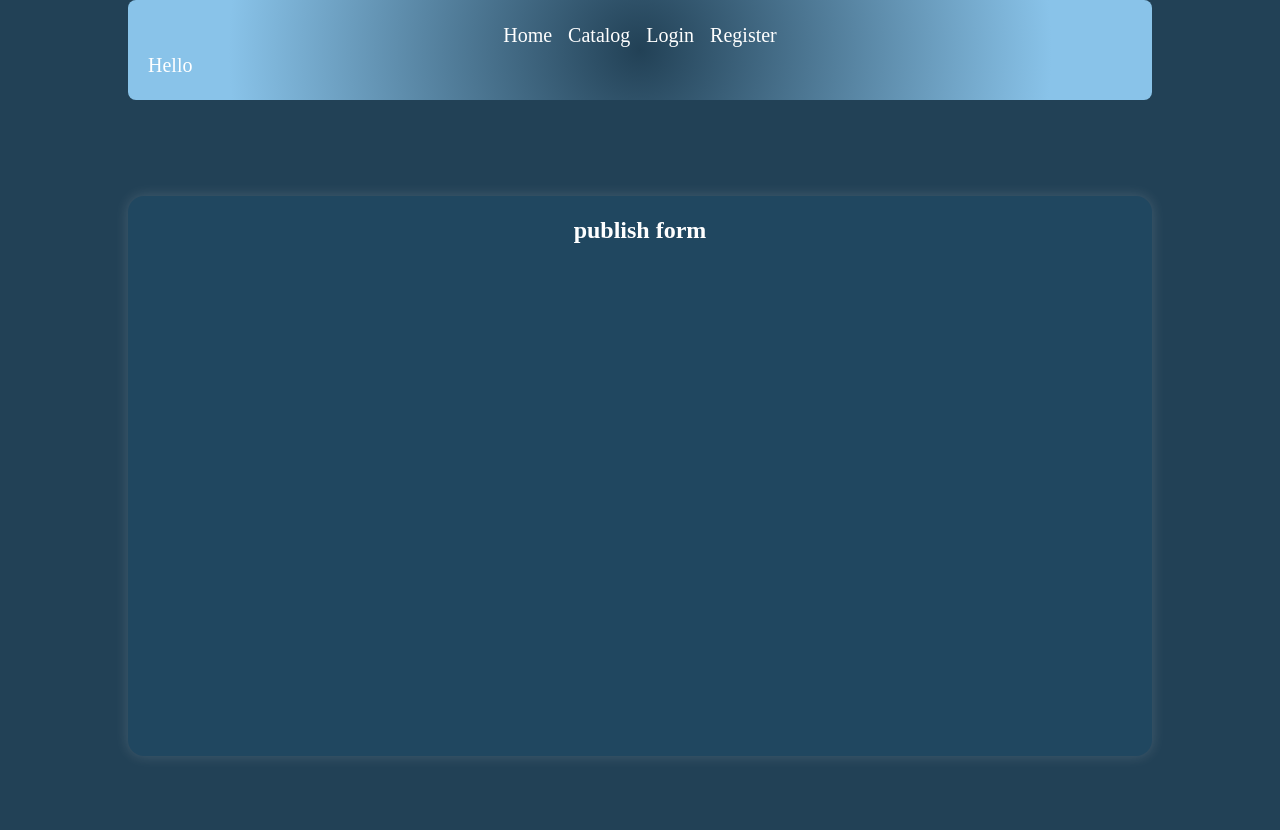
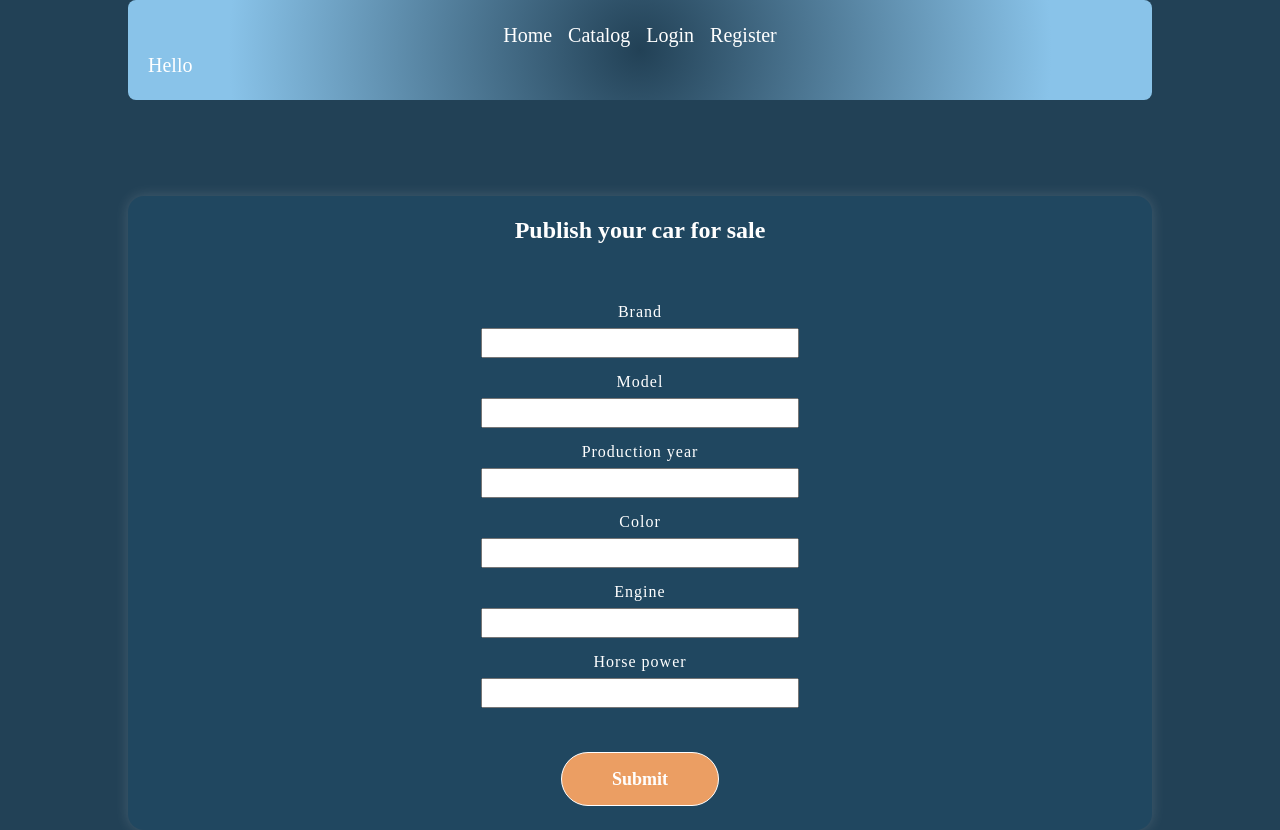
Before and after one commit to Dimo-Hristov/Auto-explorer, a React (Create React App) app in the folder client/: page /publish in a window 1280 px wide. Before the commit the page ends 800 px from the top, so only its background shows below. Built offline with nearby package versions, Linux system fonts and the light colour scheme.

Commit message:
create Cars context and implement publish form logic

```diff
--- a/client/src/App.js
+++ b/client/src/App.js
@@ -9,28 +9,30 @@ import { LoginPage } from './components/LoginPage/LoginPage';
 import { RegisterPage } from './components/RegisterPage/RegisterPage';
 import { AuthProvider } from './contexts/AuthContext';
 import { Logout } from './components/Logout/Logout';
+import { CarProvider } from './contexts/CarContext';
 
 
 function App() {
 
 
     return (
-        <>
+
         <AuthProvider>
             <Header />
             <main className="app">
                 <Routes>
                     <Route path='/' element={<HomePage />} />
-                        <Route path='/catalog' element={<CatalogPage />} />
-                        <Route path='/publish' element={<PublishPage />} />
-                        <Route path='/profile' element={<ProfilePage />} />
+                    <Route path='/catalog' element={<CarProvider><CatalogPage /></CarProvider>} />
+                    <Route path='/publish' element={<CarProvider><PublishPage /></CarProvider>} />
+                    <Route path='/profile' element={<CarProvider><ProfilePage /></CarProvider>} />
+
                     <Route path='/login' element={<LoginPage />} />
                     <Route path='/register' element={<RegisterPage />} />
                     <Route path='/logout' element={<Logout />} />
                 </Routes>
             </main>
         </AuthProvider>
-        </>
+
     );
 }
 
--- a/client/src/components/PublishPage/PublishPage.js
+++ b/client/src/components/PublishPage/PublishPage.js
@@ -1,7 +1,78 @@
+import { useForm } from "../../hooks/useForm";
+import { useContext } from "react";
+import { CarContext } from "../../contexts/CarContext";
+
+
 export const PublishPage = () => {
+
+    const { onCreateCarSubmit } = useContext(CarContext)
+
+    const { formValues, onChange, onSubmit } = useForm({
+        brand: '',
+        model: '',
+        year: '',
+        color: '',
+        engine: '',
+        hp: '',
+    }, onCreateCarSubmit);
+
     return (
         <section>
-            <h1>publish form</h1>
+            <h1>Publish your car for sale</h1>
+
+            <form onSubmit={onSubmit}>
+                <label htmlFor="brand">Brand</label>
+                <input type="text"
+                    id="brand"
+                    name="brand"
+                    value={formValues.brand}
+                    onChange={onChange}
+                />
+
+                <label htmlFor="model">Model</label>
+                <input type="text"
+                    name="model"
+                    id="model"
+                    value={formValues.model}
+                    onChange={onChange}
+                />
+
+                <label htmlFor="year">Production year</label>
+                <input type="number"
+                    name="year"
+                    id="year"
+                    value={formValues.yearr}
+                    onChange={onChange}
+                />
+
+                <label htmlFor="color">Color</label>
+                <input type="text"
+                    name="color"
+                    id="color"
+                    value={formValues.color}
+                    onChange={onChange}
+                />
+
+                <label htmlFor="engine">Engine</label>
+                <input type="text"
+                    name="engine"
+                    id="engine"
+                    value={formValues.engine}
+                    onChange={onChange}
+                />
+
+                <label htmlFor="hp">Horse power</label>
+                <input type="number"
+                    name="hp"
+                    id="hp"
+                    value={formValues.hp}
+                    onChange={onChange}
+                />
+
+
+                <input type="submit" value='Submit' className='submitButton' />
+
+            </form>
         </section>
     );
 };
--- /dev/null
+++ b/client/src/contexts/CarContext.js
@@ -0,0 +1,28 @@
+import { createContext, useState } from "react";
+
+export const CarContext = createContext();
+
+export const CarProvider = ({
+    children
+}) => {
+
+    const [cars, setCars] = useState({});
+
+    const onCreateCarSubmit = (formValues) => {
+        console.log(formValues);
+    }
+
+
+    const contextValues = {
+        onCreateCarSubmit,
+    }
+
+    return (
+        <>
+            <CarContext.Provider value={contextValues}>
+                {children}
+            </CarContext.Provider>
+        </>
+    )
+
+}
```
Lines whose indentation alone changed are shown as unchanged.
